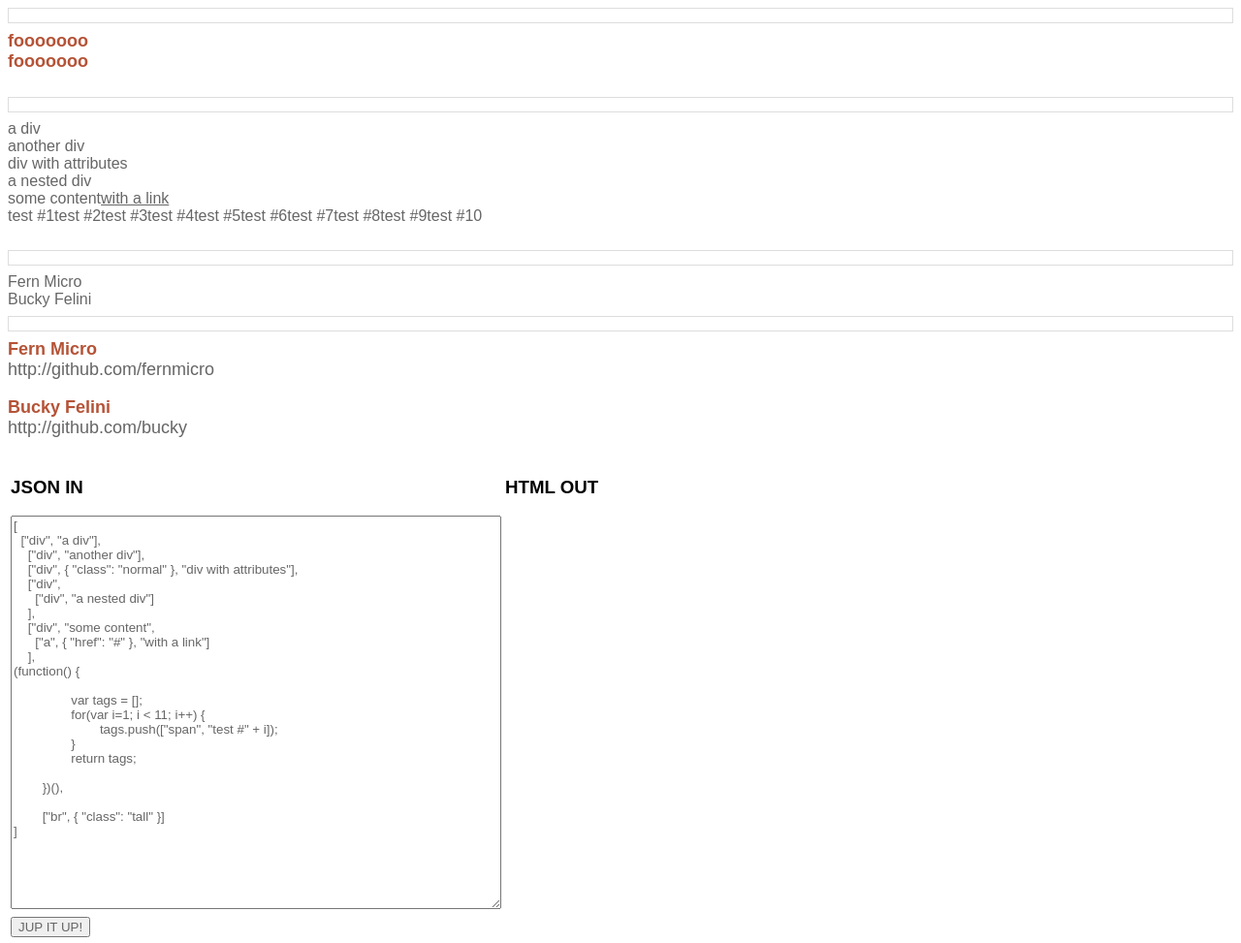
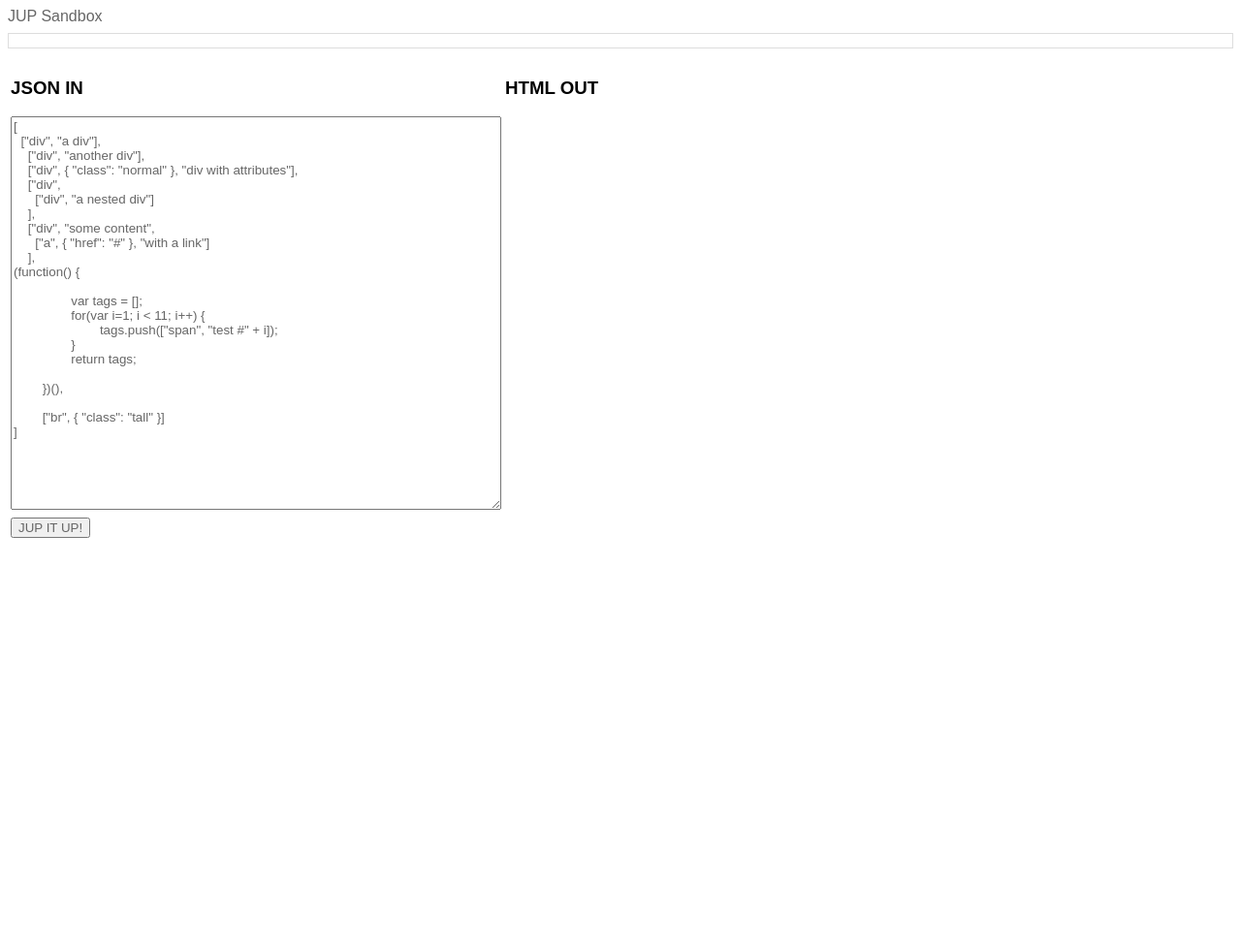
Before and after one commit to heapwolf/JUP, a plain HTML site: page examples/index.html in a window 1280 px wide. Shown: the whole page at 97% size. After the commit the page ends 800 px from the top, so only its background shows below. Drawn offline with Linux system fonts and the light colour scheme.

Commit message:
tinkering... examples good idea, thx marak

```diff
--- a/examples/index.html
+++ b/examples/index.html
@@ -19,6 +19,9 @@
 		<!-- JUP.js is included from the root directory js folder, not the /examples/js folder -->
 		<script src="../js/jup.js" type="text/javascript" charset="utf-8"></script>
 
+		JUP Sandbox
+		<hr/>
+
     <!-- include jQuery to help with the example page   ^_^   -->
     <script src="js/jquery.js" type="text/javascript" charset="utf-8"></script>
 
@@ -27,7 +30,32 @@
 
 		<script type="text/javascript" charset="utf-8">
 
-			var html1 = JUP.html([
+		var data = {
+
+			"sample1": [
+				{
+					name: "Fern Micro",
+					url: "github.com/fernmicro",
+					cities: [
+						"New Orleans, LA",
+						"San Francisco, CA"
+					]
+				},
+				{
+					name: "Bucky Felini",
+					url: "github.com/bucky",
+					cities: [
+						"Philly, PA",
+						"NYC, NY"
+					]
+				}
+			]
+		};
+
+		var samples = { // could perhaps get loaded into the textarea from a button with a description about whats unique about the structure.
+
+			"sample1": [
+
 				["div",
 					["span", { "class": "heading" }, "fooooooo"],
 					["br"],
@@ -36,10 +64,9 @@
 					["span"]
 				],
 				["br"]
-			]); // ~Firebug Profile: (0.181ms, 10 calls)
+			],
 
-
-			var html2 = JUP.html([
+			"sample2": [
 
 				["div", "a div"],
 				["div", "another div"],
@@ -62,37 +89,30 @@
 				})(),
 
 				["br", { "class": "tall" }]
-				]
-			);
+			],
 
-			// a simple data structure.
+			"sample3": [
 
-			var data1 = [
-				{
-					name: "Fern Micro",
-					url: "github.com/fernmicro",
-					cities: [
-						"New Orleans, LA",
-						"San Francisco, CA"
-					]
-				},
-				{
-					name: "Bucky Felini",
-					url: "github.com/bucky",
-					cities: [
-						"Philly, PA",
-						"NYC, NY"
-					]
-				}
-			];
-
-			// repeating a structure inside a static structure.
-
-			var html3 = JUP.html(
 				["div", { "class": "foo" },
 					JUP.html(data1, ["span", "{{name}}", ["br"]])
 				]
-			);
+			],
+
+			sample4: [
+
+				["div", { "class": "record" },
+					["span", { "class": "heading" }, JUP.data("name")],
+					["br"],
+					["span", { "class": "website" }, "http://{{url}}"],
+					["br"],
+					["span"]
+				],
+				["br"]
+			]
+		};
+		// a simple data structure.
+
+		// repeating a structure inside a static structure.
 
 		//var html1 = JUP.html(["div"])
 		//document.write(html1)
@@ -104,19 +124,7 @@
 		// JUP.data("whatever") just keeps you fron having to see {{whatever}} items in the strings.
 		// it keeps the surface looking like pure JS.
 
-			var jup1 = [
-				["div", { "class": "record" },
-					["span", { "class": "heading" }, JUP.data("name")],
-					["br"],
-					["span", { "class": "website" }, "http://{{url}}"],
-					["br"],
-					["span"]
-				],
-				["br"]
-			];
-
 		// initiating data and structure together.
-			var html4 = JUP.html(data1, jup1);
 
 		// useful variations on the same as above.
 
@@ -126,7 +134,6 @@
 
 		//document.write(["", html1, html2, html3, html4].join("<hr/>"));
 
-			document.write(["", html1, html2, html3, html4].join("<hr/>"));
 
       // jquery document ready event
       $(document).ready(function(){
--- a/js/jup.js
+++ b/js/jup.js
@@ -59,7 +59,7 @@ var JUP = (typeof JUP != "undefined") ? JUP : (function() {
     };
 
     return {
-
+		version: "0.2",
         data: function(str) {
             return ["{{", str, "}}"].join("");
         },
```
Lines whose indentation alone changed are shown as unchanged.
